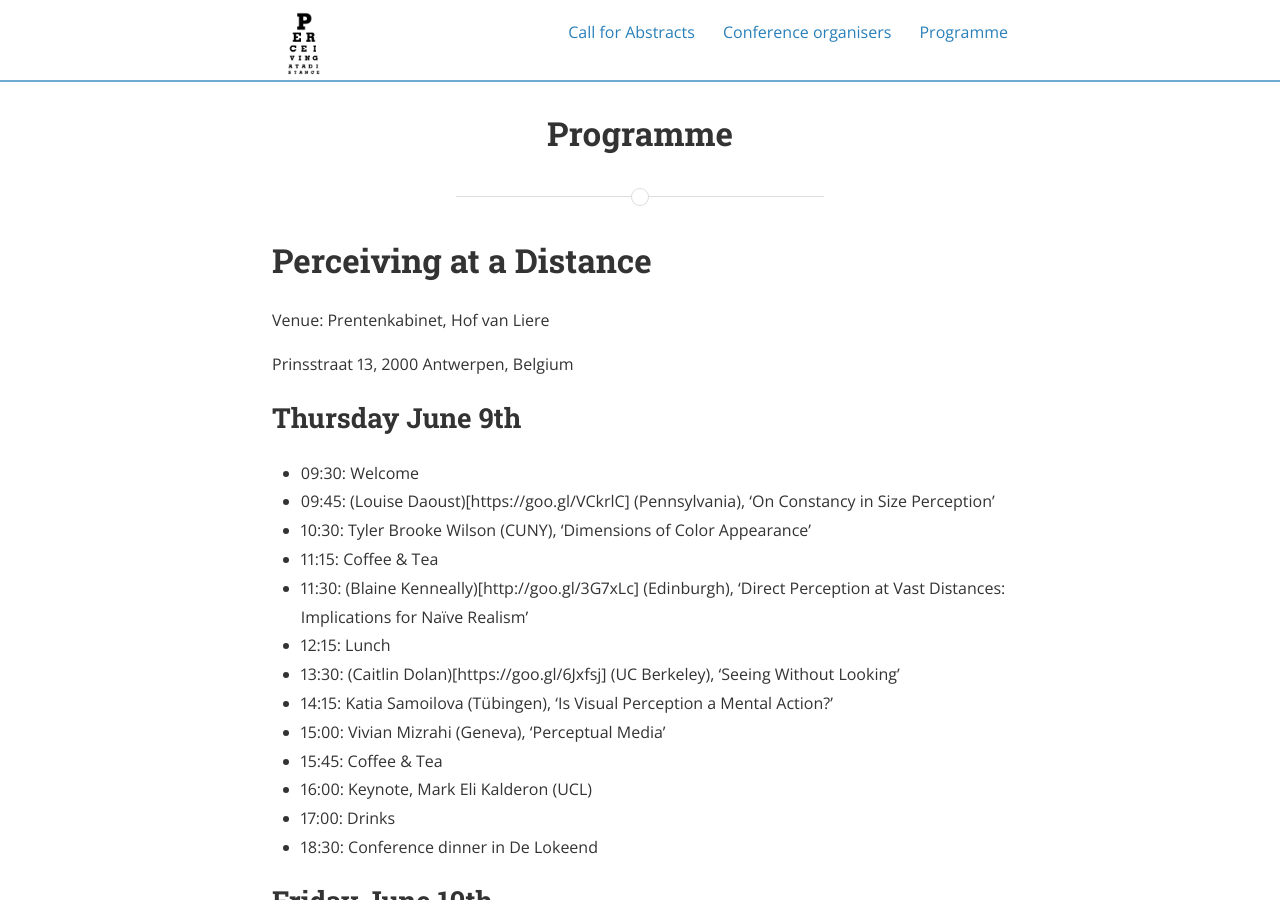
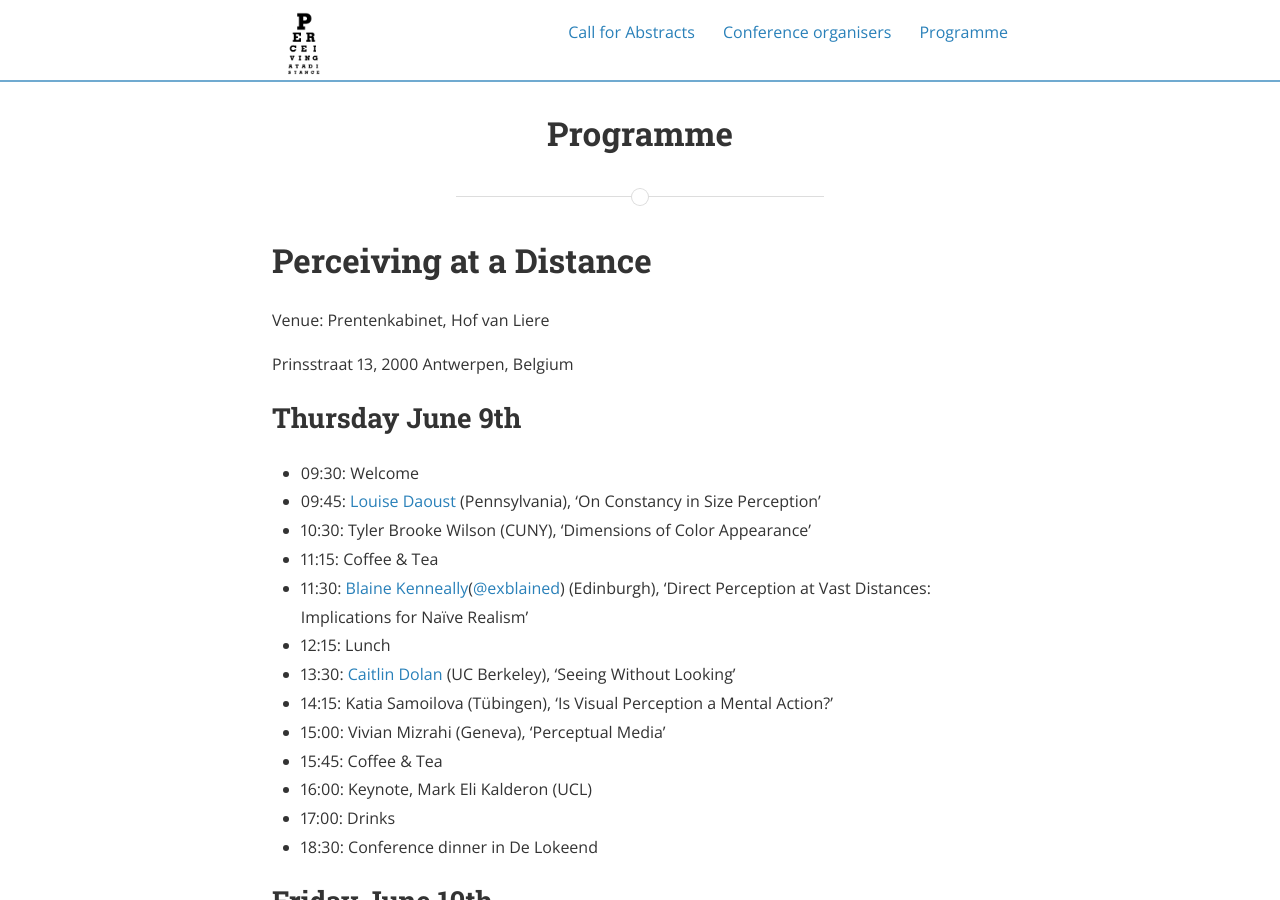
Before and after one commit to perceiving/old-conference-site, a Jekyll site: the page built from programme.md, in a window 1280 px wide and 900 px high. Built offline with Jekyll 4.4.1, drawn with Linux system fonts in a browser that asks for light colours; nearby versions of some CDN libraries; a style sheet for code colours, icons or effects is not loaded.

Commit message:
Update programme.md

```diff
--- a/programme.md
+++ b/programme.md
@@ -13,12 +13,12 @@ Prinsstraat 13, 2000 Antwerpen, Belgium
 ## Thursday June 9th
 
 - 09:30: Welcome
-- 09:45: (Louise Daoust)[https://goo.gl/VCkrlC] (Pennsylvania), 'On Constancy in Size Perception'
+- 09:45: [Louise Daoust](https://goo.gl/VCkrlC) (Pennsylvania), 'On Constancy in Size Perception'
 - 10:30: Tyler Brooke Wilson (CUNY), 'Dimensions of Color Appearance'
 - 11:15: Coffee & Tea
-- 11:30: (Blaine Kenneally)[http://goo.gl/3G7xLc] (Edinburgh), 'Direct Perception at Vast Distances: Implications for Naïve Realism'
+- 11:30: [Blaine Kenneally](http://goo.gl/3G7xLc)([@exblained](https://twitter.com/exblained)) (Edinburgh), 'Direct Perception at Vast Distances: Implications for Naïve Realism'
 - 12:15: Lunch
-- 13:30: (Caitlin Dolan)[https://goo.gl/6Jxfsj] (UC Berkeley), 'Seeing Without Looking'
+- 13:30: [Caitlin Dolan](https://goo.gl/6Jxfsj) (UC Berkeley), 'Seeing Without Looking'
 - 14:15: Katia Samoilova (Tübingen), 'Is Visual Perception a Mental Action?'
 - 15:00: Vivian Mizrahi (Geneva), 'Perceptual Media'
 - 15:45: Coffee & Tea
```
